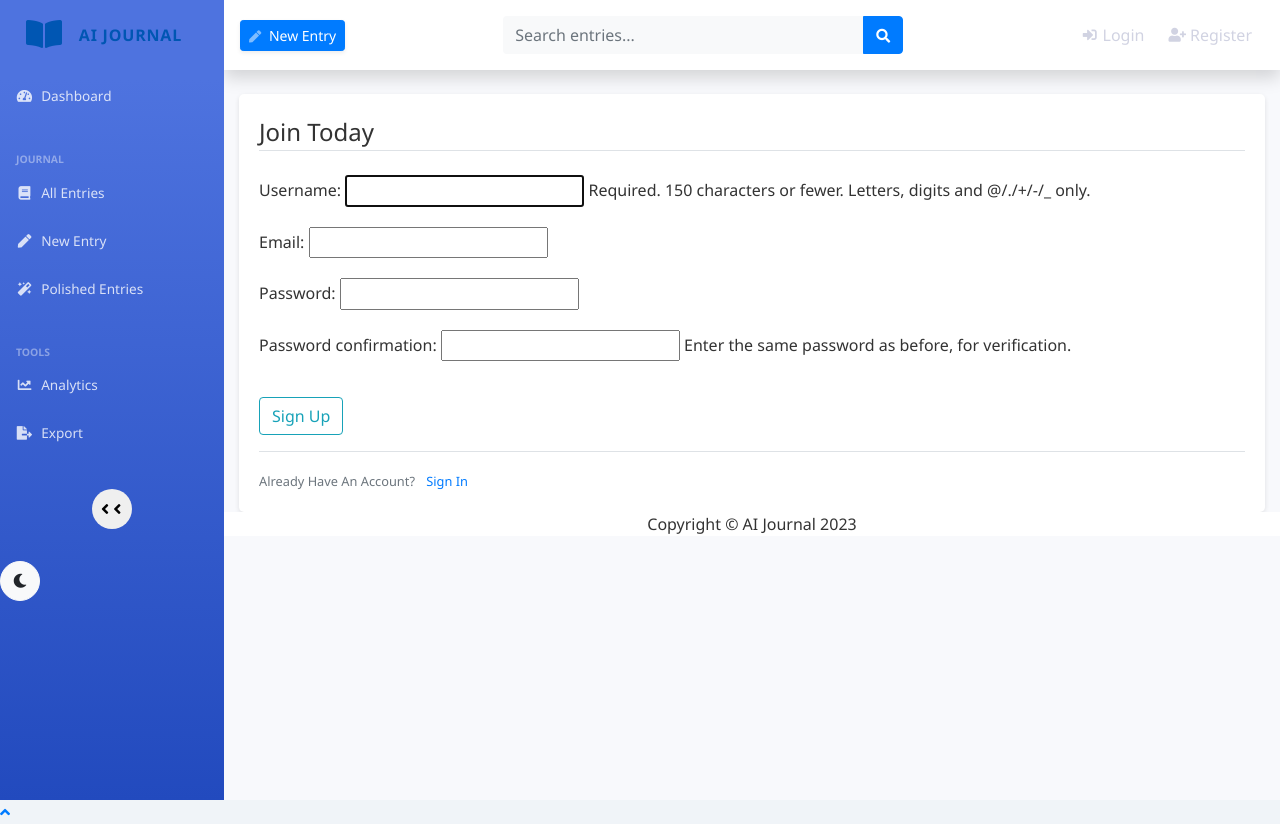
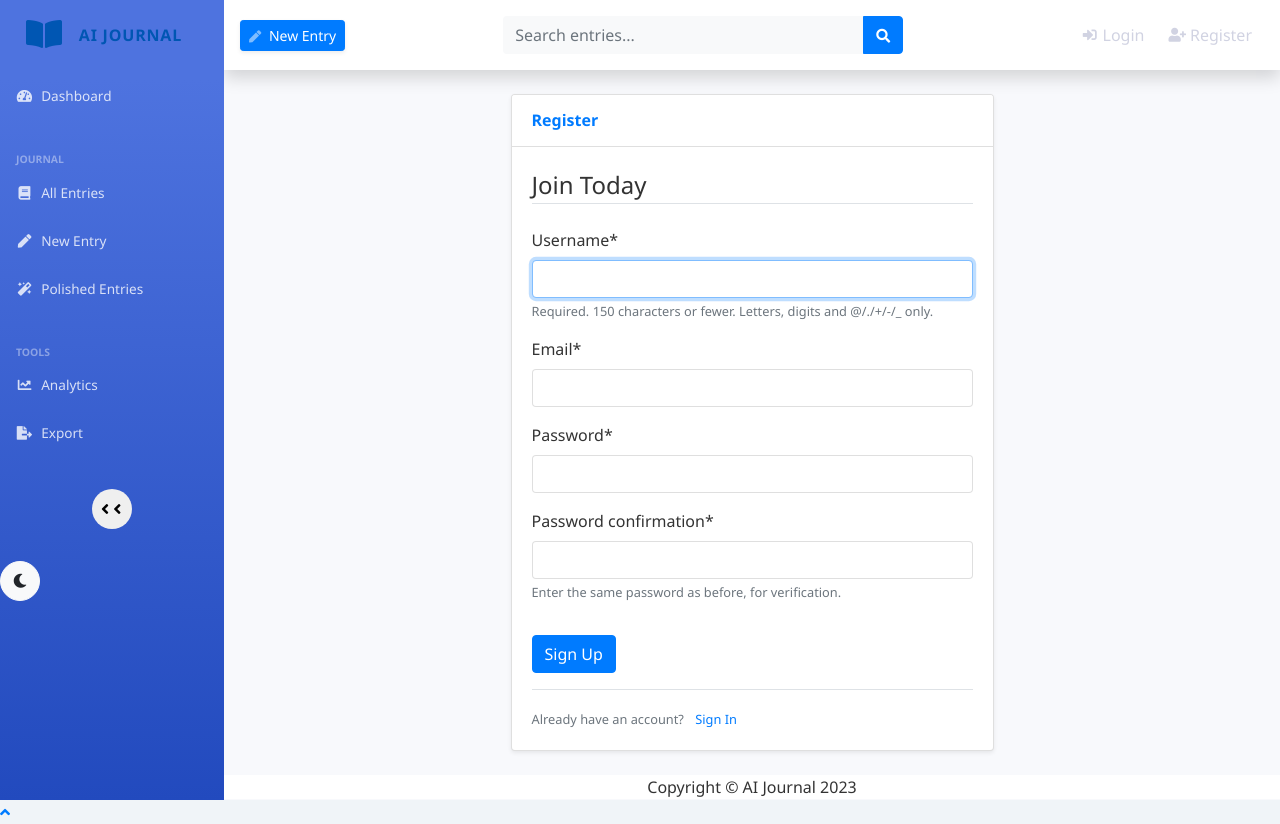
Before and after one commit to arazshah/englishdailyapp, a Django app: page /users/register/ in a window 1280 px wide. Run offline with Django 4.2, Linux system fonts and the light colour scheme; some libraries are stand-ins or nearby versions.

Commit message:
WIP:update profile and user part

```diff
--- a/core/settings.py
+++ b/core/settings.py
@@ -84,8 +84,8 @@ MEDIA_URL = '/media/'
 MEDIA_ROOT = os.path.join(BASE_DIR, 'media')
 
 # Login redirect
-LOGIN_REDIRECT_URL = 'journal-home'
-LOGIN_URL = 'login'
+LOGIN_REDIRECT_URL = 'users:profile'
+LOGIN_URL = 'users:login'
 
 # OpenAI settings
 OPENAI_API_KEY = os.getenv('OPENAI_API_KEY')
--- a/templates/journal/base.html
+++ b/templates/journal/base.html
@@ -218,7 +218,7 @@
                                     Toggle Theme
                                 </a>
                                 <div class="dropdown-divider"></div>
-                                <a class="dropdown-item" href="{% url 'logout' %}">
+                                <a class="dropdown-item" href="{% url 'users:logout' %}">
                                     <i class="fas fa-sign-out-alt fa-sm fa-fw mr-2 text-gray-400"></i>
                                     Logout
                                 </a>
@@ -226,13 +226,13 @@
                         </li>
                         {% else %}
                         <li class="nav-item">
-                            <a class="nav-link" href="{% url 'login' %}">
+                            <a class="nav-link" href="{% url 'users:login' %}">
                                 <i class="fas fa-sign-in-alt fa-sm fa-fw mr-1"></i>
                                 Login
                             </a>
                         </li>
                         <li class="nav-item">
-                            <a class="nav-link" href="{% url 'register' %}">
+                            <a class="nav-link" href="{% url 'users:register' %}">
                                 <i class="fas fa-user-plus fa-sm fa-fw mr-1"></i>
                                 Register
                             </a>
--- a/templates/users/login.html
+++ b/templates/users/login.html
@@ -1,6 +1,4 @@
-{% extends "journal/base.html" %}
-{% load static %}
-{% block content %}
+{% extends "journal/base.html" %} {% load static %} {% block content %}
 <div class="content-section">
   <form method="POST">
     {% csrf_token %}
@@ -14,7 +12,7 @@
   </form>
   <div class="border-top pt-3">
     <small class="text-muted">
-                Need An Account? <a class="ml-2" href="{% url 'register' %}">Sign Up Now</a>
+      Need An Account? <a class="ml-2" href="">Sign Up Now</a>
     </small>
   </div>
 </div>
--- a/templates/users/profile.html
+++ b/templates/users/profile.html
@@ -70,7 +70,7 @@
                     </h6>
                 </div>
                 <div class="card-body">
-                    <form method="POST" action="{% url 'password_change' %}">
+                    <form method="POST" action="{% url 'users:password_change' %}">
                         {% csrf_token %}
                         <fieldset class="form-group">
                             <legend class="border-bottom mb-4">Password Security</legend>
@@ -148,7 +148,7 @@
                     <span aria-hidden="true">&times;</span>
                 </button>
             </div>
-            <form method="POST" action="{% url 'upload_profile_image' %}" enctype="multipart/form-data" id="imageUploadForm">
+            <form method="POST" action="{% url 'users:upload_profile_image' %}" enctype="multipart/form-data" id="imageUploadForm">
                 {% csrf_token %}
                 <div class="modal-body">
                     <div class="form-group">
@@ -202,7 +202,7 @@
             const themePreference = document.getElementById('themePreference').value;
 
             // Send AJAX request to save settings
-            fetch('{% url "save_settings" %}', {
+            fetch('{% url "users:save_settings" %}', {
                 method: 'POST',
                 headers: {
                     'Content-Type': 'application/json',
--- a/templates/users/register.html
+++ b/templates/users/register.html
@@ -1,21 +1,34 @@
 {% extends "journal/base.html" %}
 {% load static %}
+{% load crispy_forms_tags %}
+
 {% block content %}
-    <div class="content-section">
+<div class="container-fluid">
+    <div class="row justify-content-center">
+        <div class="col-lg-6">
+            <div class="card shadow-sm mb-4">
+                <div class="card-header py-3">
+                    <h6 class="m-0 font-weight-bold text-primary">Register</h6>
+                </div>
+                <div class="card-body">
                     <form method="POST">
                         {% csrf_token %}
                         <fieldset class="form-group">
                             <legend class="border-bottom mb-4">Join Today</legend>
-                {{ form.as_p }}
+                            {{ form|crispy }}
                         </fieldset>
                         <div class="form-group">
-                <button class="btn btn-outline-info" type="submit">Sign Up</button>
+                            <button class="btn btn-primary" type="submit">Sign Up</button>
                         </div>
                     </form>
                     <div class="border-top pt-3">
                         <small class="text-muted">
-                Already Have An Account? <a class="ml-2" href="{% url 'login' %}">Sign In</a>
+                            Already have an account? <a class="ml-2" href="{% url 'users:login' %}">Sign In</a>
                         </small>
                     </div>
                 </div>
-{% endblock content %}
+            </div>
+        </div>
+    </div>
+</div>
+{% endblock %}
--- a/users/urls.py
+++ b/users/urls.py
@@ -22,4 +22,24 @@ urlpatterns = [
              template_name='users/password_change_done.html'
          ),
          name='password_change_done'),
+    path('password-reset/',
+         auth_views.PasswordResetView.as_view(
+             template_name='users/password_reset.html'
+         ),
+         name='password_reset'),
+    path('password-reset/done/',
+         auth_views.PasswordResetDoneView.as_view(
+             template_name='users/password_reset_done.html'
+         ),
+         name='password_reset_done'),
+    path('password-reset-confirm/<uidb64>/<token>/',
+         auth_views.PasswordResetConfirmView.as_view(
+             template_name='users/password_reset_confirm.html'
+         ),
+         name='password_reset_confirm'),
+    path('password-reset-complete/',
+         auth_views.PasswordResetCompleteView.as_view(
+             template_name='users/password_reset_complete.html'
+         ),
+         name='password_reset_complete'),
 ]
```
Also changed, not shown: templates/users/logout.html (+21 -6 lines). Lines whose indentation alone changed are shown as unchanged.
